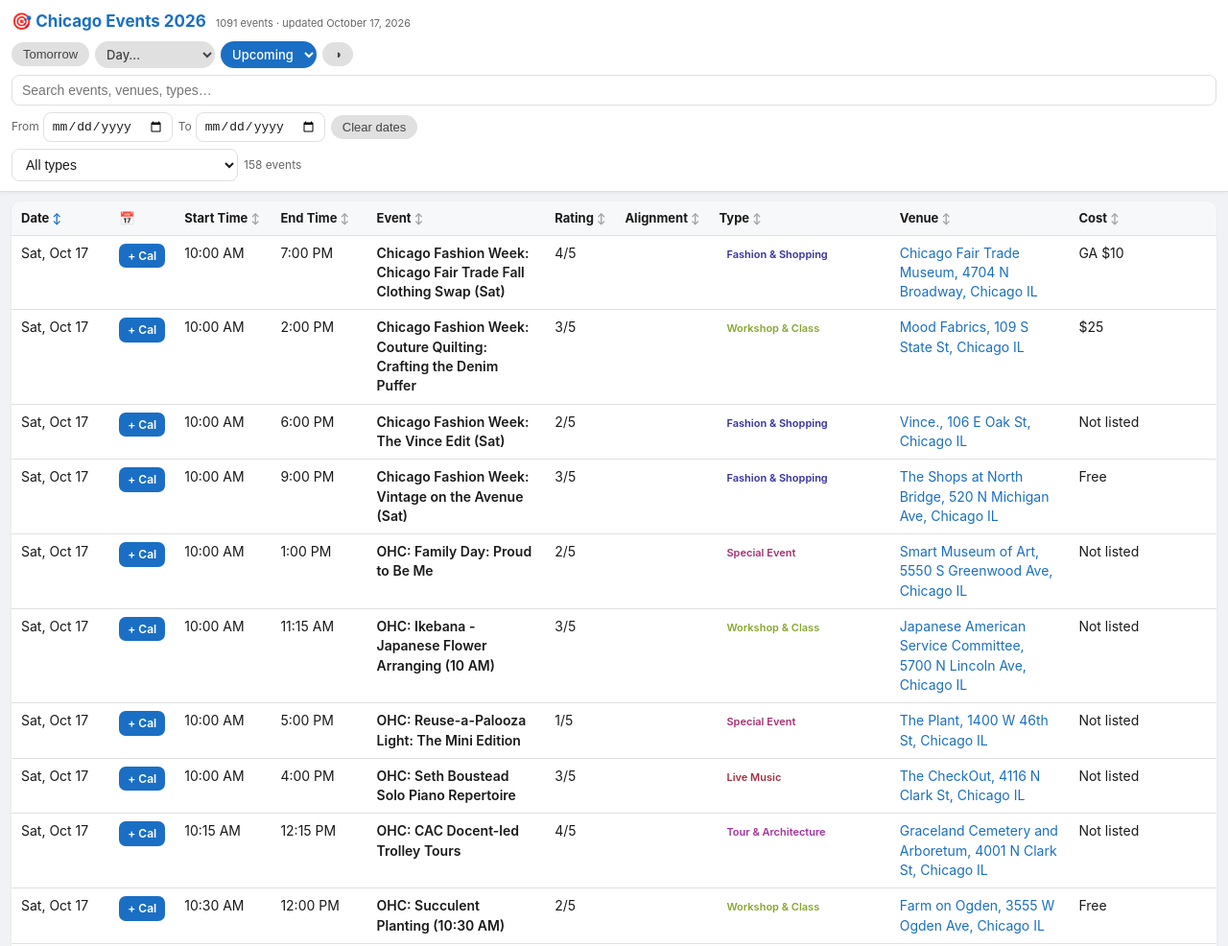
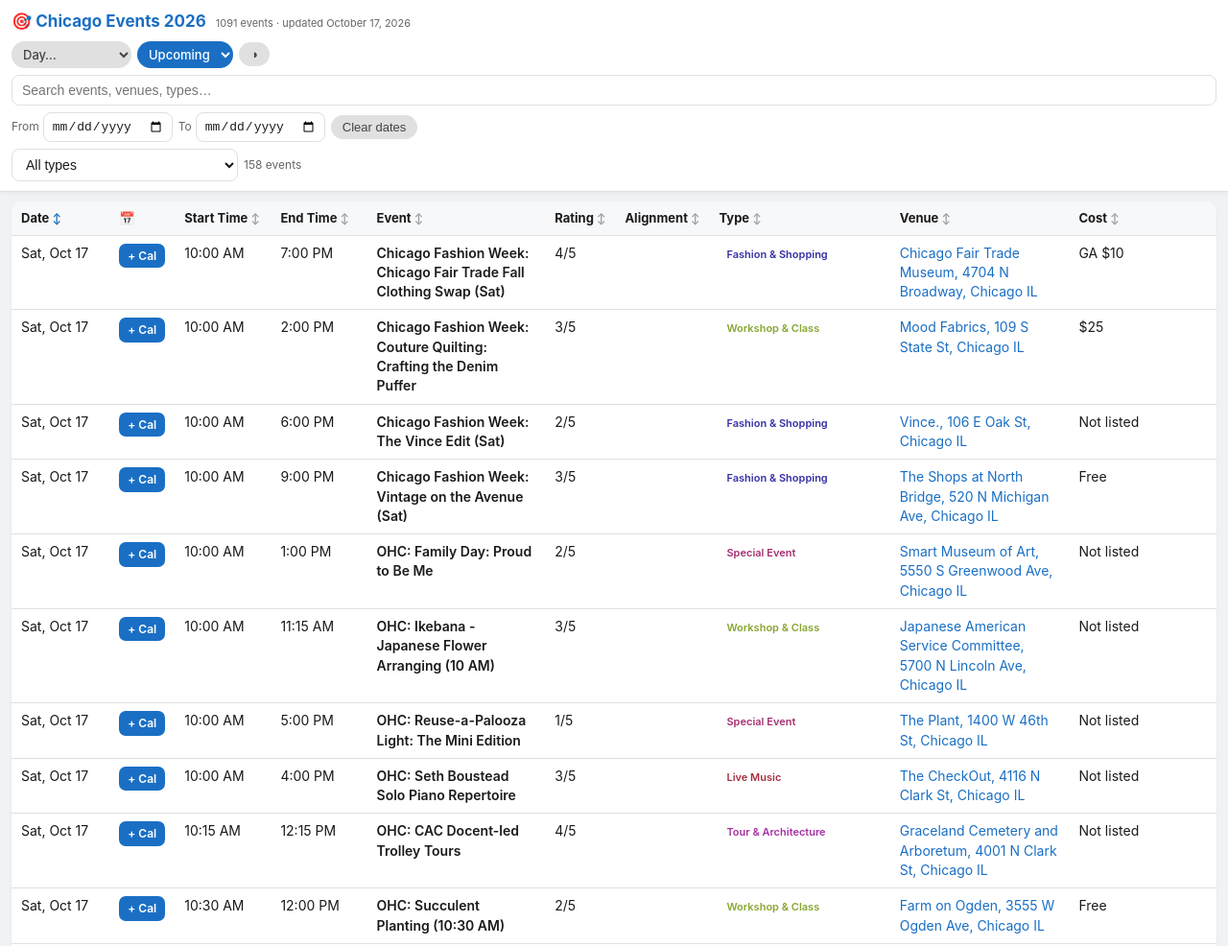
Before and after one commit to pmachado66/chicago-events-2026, a plain HTML site: page index.html in a window 1280 px wide. Shown: the top 986 px of the page at 96% size. Drawn offline with Linux system fonts and the light colour scheme.

Commit message:
Weekly update: 1091 events, Two dropdown filters

```diff
--- a/index.html
+++ b/index.html
@@ -98,8 +98,7 @@
   <div class="hrow"><h1>&#127919; Chicago Events 2026</h1><span id="stamp">1091 events &middot; updated October 17, 2026</span></div>
   <div class="controls">
     <div class="row">
-      <button class="pill" data-tf="tomorrow" onclick="setTf('tomorrow')">Tomorrow</button>
-      <select class="pill" id="dayF" aria-label="Day filter" onchange="setTf(this.value||'upcoming')"><option value="">Day&hellip;</option><option value="today">Today</option><option value="weekend">This Weekend</option></select>
+      <select class="pill" id="dayF" aria-label="Day filter" onchange="setTf(this.value||'upcoming')"><option value="">Day&hellip;</option><option value="today">Today</option><option value="tomorrow">Tomorrow</option><option value="weekend">This Weekend</option></select>
       <select class="pill" id="showF" aria-label="Show" onchange="setTf(this.value||'upcoming')"><option value="">Show&hellip;</option><option value="upcoming">Upcoming</option><option value="past">Past</option><option value="all">All</option></select>
       <button class="pill" onclick="toggleDark()">&#9681;</button>
     </div>
@@ -376,7 +375,7 @@
 }
 
 function setTf(t){tf=t;document.querySelectorAll('.pill[data-tf]').forEach(p=>p.classList.toggle('active',p.dataset.tf===t));render();}
-function syncDay(){const d=document.getElementById('dayF'),s=document.getElementById('showF');if(!d||!s)return;const dn=['today','weekend'].includes(tf),sn=['upcoming','past','all'].includes(tf);d.value=dn?tf:'';d.classList.toggle('active',dn);s.value=sn?tf:'';s.classList.toggle('active',sn);}
+function syncDay(){const d=document.getElementById('dayF'),s=document.getElementById('showF');if(!d||!s)return;const dn=['today','tomorrow','weekend'].includes(tf),sn=['upcoming','past','all'].includes(tf);d.value=dn?tf:'';d.classList.toggle('active',dn);s.value=sn?tf:'';s.classList.toggle('active',sn);}
 function toggleDark(){document.body.classList.toggle('dark');}
 function flipDir(){sortDir*=-1;document.getElementById('dirBtn').innerHTML=sortDir===1?'&uarr; Asc':'&darr; Desc';render();}
 function setSort(k,fromMenu){
```
